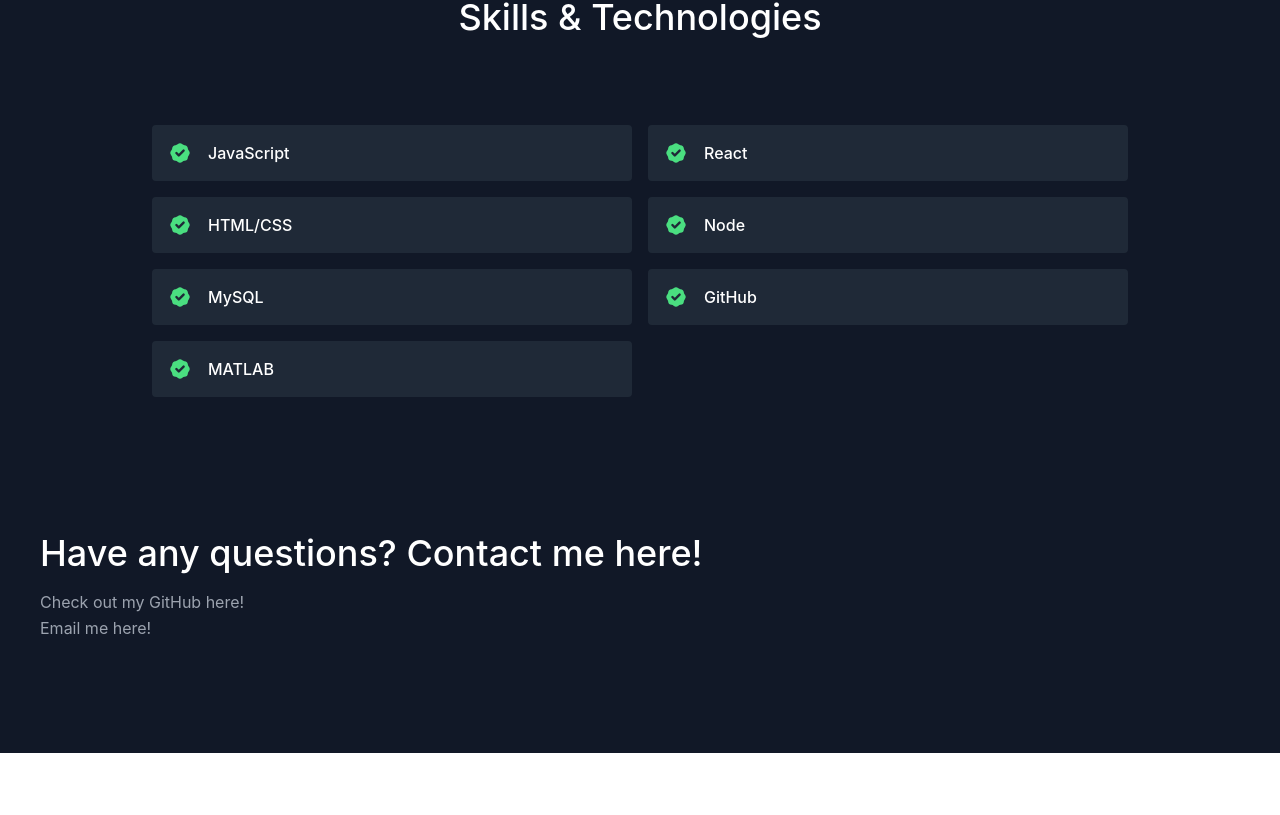
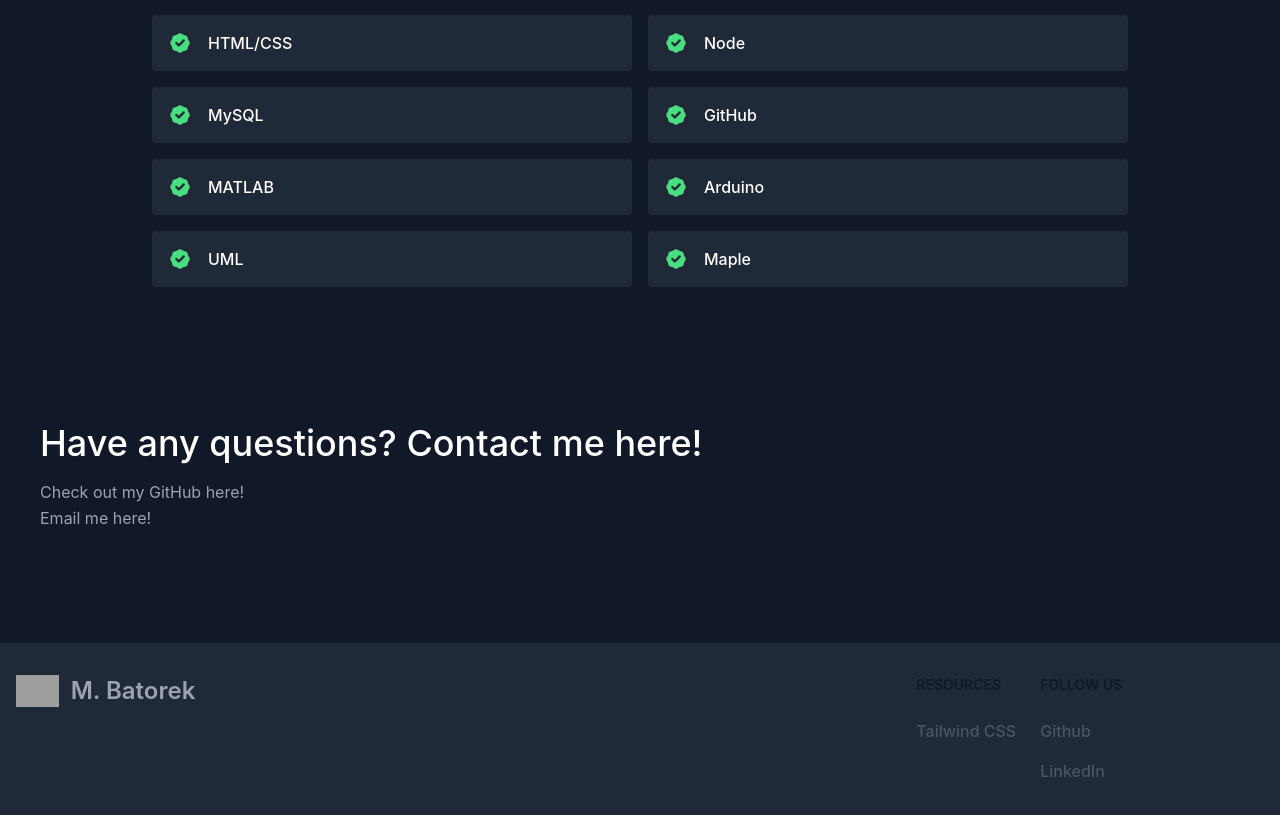
Before and after one commit to mbatorek7/react-portfolio, a React (Create React App) app: page / in a window 1280 px wide. Shown: the part 1917-2732 px from the top of the page. Before the commit the page ends 2670 px from the top, so only its background shows below. Built offline with nearby package versions, Linux system fonts and the light colour scheme; grey boxes are pictures that could not be loaded.

Commit message:
deployed and added footer

```diff
--- a/package.json
+++ b/package.json
@@ -10,6 +10,7 @@
     "@testing-library/user-event": "^13.5.0",
     "react": "^18.2.0",
     "react-dom": "^18.2.0",
+    "react-router-dom": "^6.11.2",
     "react-scripts": "5.0.1",
     "web-vitals": "^2.1.4"
   },
--- a/src/App.js
+++ b/src/App.js
@@ -4,6 +4,7 @@
 import Navbar from "./components/Navbar";
 import Projects from "./components/Projects";
 import Skills from "./components/Skills";
+import Footer from "./components/Footer";
 
 export default function App() {
     return (
@@ -13,6 +14,7 @@
             <Projects />
             <Skills />
             <Contact />
+            <Footer />
         </main>
     );
 }
--- /dev/null
+++ b/src/components/Footer.js
@@ -0,0 +1,39 @@
+import React from "react";
+
+export default function Footer() {
+    return (
+        <footer class="bg-gray-800">
+            <div class="mx-auto w-full max-w-screen-xl p-4 py-6 lg:py-8">
+                <div class="md:flex md:justify-between">
+                    <div class="mb-6 md:mb-0">
+                        <a href="https://flowbite.com/" class="flex items-center">
+                            <img src="https://upload.wikimedia.org/wikipedia/commons/thumb/1/1e/Heart-SG2001-transparent.png/1200px-Heart-SG2001-transparent.png" class="h-8 mr-3" alt="FlowBite Logo" />
+                            <span class="self-center text-2xl font-semibold whitespace-nowrap dark:text-white">M. Batorek</span>
+                        </a>
+                    </div>
+                    <div class="grid grid-cols-2 gap-8 sm:gap-6 sm:grid-cols-3">
+                        <div>
+                            <h2 class="mb-6 text-sm font-semibold text-gray-900 uppercase dark:text-white">Resources</h2>
+                            <ul class="text-gray-600 dark:text-gray-400 font-medium">
+                                <li>
+                                    <a href="https://tailwindcss.com/" class="hover:underline">Tailwind CSS</a>
+                                </li>
+                            </ul>
+                        </div>
+                        <div>
+                            <h2 class="mb-6 text-sm font-semibold text-gray-900 uppercase dark:text-white">Follow us</h2>
+                            <ul class="text-gray-600 dark:text-gray-400 font-medium">
+                                <li class="mb-4">
+                                    <a href="https://github.com/mbatorek7" class="hover:underline ">Github</a>
+                                </li>
+                                <li class="mb-4">
+                                    <a href="https://www.linkedin.com/in/maegan-batorek-8b518514b/" class="hover:underline ">LinkedIn</a>
+                                </li>
+                            </ul>
+                        </div>
+                    </div>
+                </div>
+            </div>
+        </footer>
+    );
+}
--- a/src/components/Navbar.js
+++ b/src/components/Navbar.js
@@ -10,6 +10,9 @@
                     </a>
                 </a>
                 <nav className="md:mr-auto md:ml-4 md:py-1 md:pl-4 md:border-l md:border-gray-700	flex flex-wrap items-center text-base justify-center">
+                    <a href="/" className="mr-5 hover:text-white">
+                        Homepage
+                    </a>
                     <a href="#projects" className="mr-5 hover:text-white">
                         Past Work
                     </a>
--- a/src/data.js
+++ b/src/data.js
@@ -27,7 +27,7 @@
     title: "Work Day Scheduler",
     subtitle: "Third-Party APIs",
     description:
-      "This application is designed to let you easily manage your busy workday schedule. It allows you to see the exact date and time at the top. With that in mind, you will also be able to see which timeslots have past, which one is the present, and which timeslots are upcoming based on the colors. The user can input their tasks into a timeslot, but the task will not be saved unless the user presses the save button. Once saved, the user can close the application and reopen it later to see their tasks. If the user wishes to clear their schedule for the day, they can do so with the clear schedule button at the top of the page.",
+      "This application is designed to let you easily manage your busy workday schedule. It allows you to see the exact date and time at the top. With that in mind, you will also be able to see which timeslots have past, which one is the present, and which timeslots are upcoming based on the colors.",
     image: "./project-4.gif",
     link: "https://mbatorek7.github.io/hw5-workday-scheduler/",
   },
@@ -41,4 +41,7 @@
   "MySQL",
   "GitHub",
   "MATLAB",
+  "Arduino",
+  "UML",
+  "Maple"
 ];
```
Also changed, not shown: 1 other file (tests, documents, lock files or other folders).
